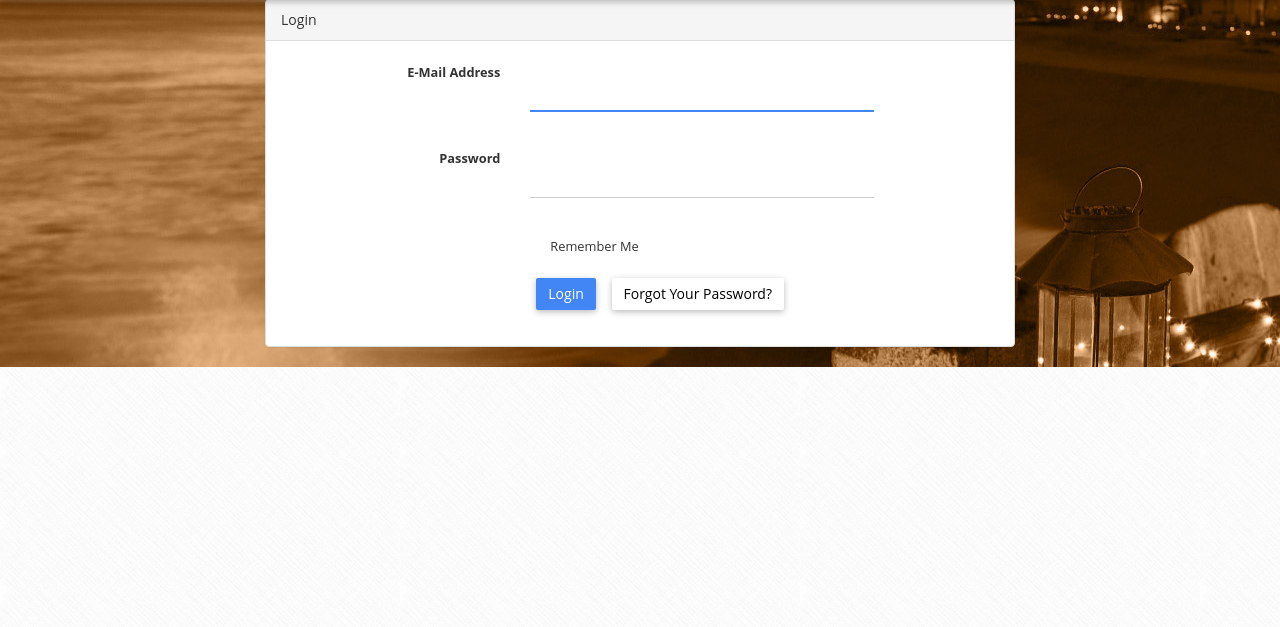
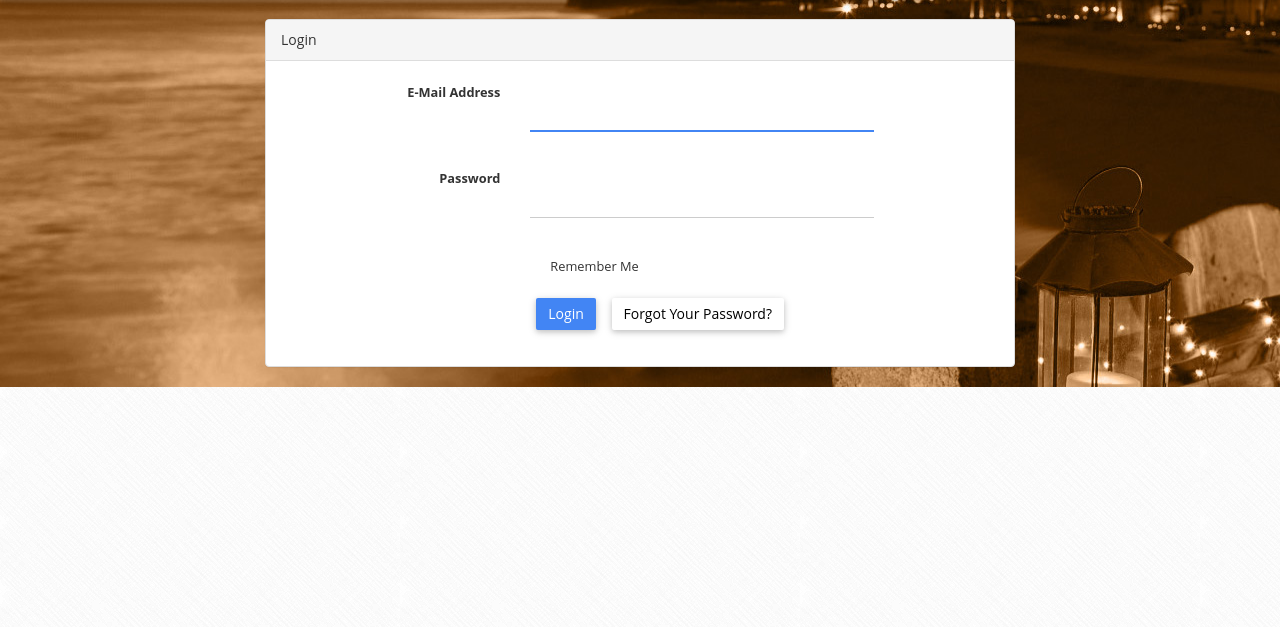
Before and after one commit to rmedard/egourmet, a Laravel app: page /login in a window 1280 px wide. Shown: the part 51-678 px from the top of the page. Run offline with Laravel 8, Linux system fonts and the light colour scheme; settings files or empty folders that the repository lacks are supplied; parts of the project's set-up code (start-up, migrations or seed data) failed here and were passed over.

Commit message:
First online

```diff
--- a/resources/views/auth/login.blade.php
+++ b/resources/views/auth/login.blade.php
@@ -3,13 +3,12 @@
 @section('content')
 <div class="container" id="login-page">
     <div class="row">
-        <div class="col-md-8 col-md-offset-2">
+        <div class="col-md-8 col-md-offset-2" style="margin-top: 20px;">
             <div class="panel panel-default">
                 <div class="panel-heading">Login</div>
                 <div class="panel-body">
                     <form class="form-horizontal" role="form" method="POST" action="{{ url('/login') }}">
                         {{ csrf_field() }}
-
                         <div class="form-group{{ $errors->has('email') ? ' has-error' : '' }}">
                             <label for="email" class="col-md-4 control-label">E-Mail Address</label>
 
```
